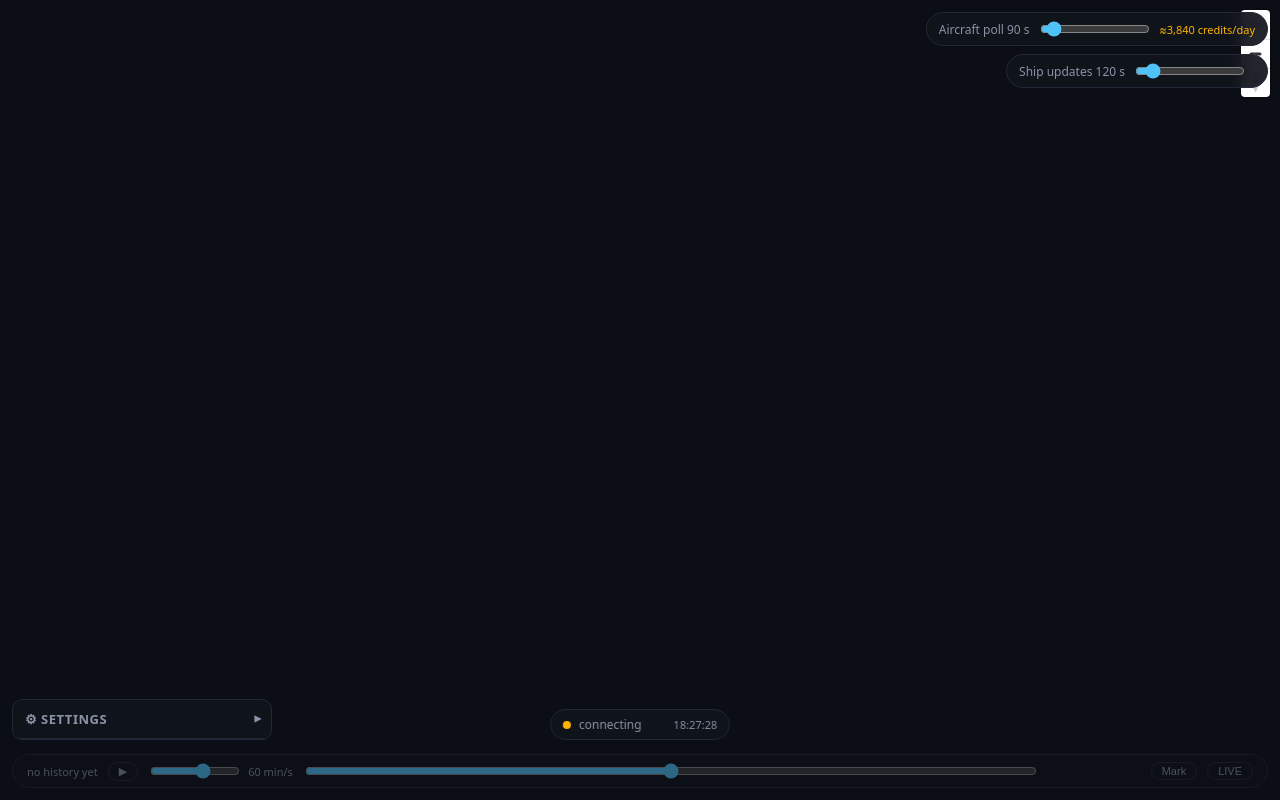
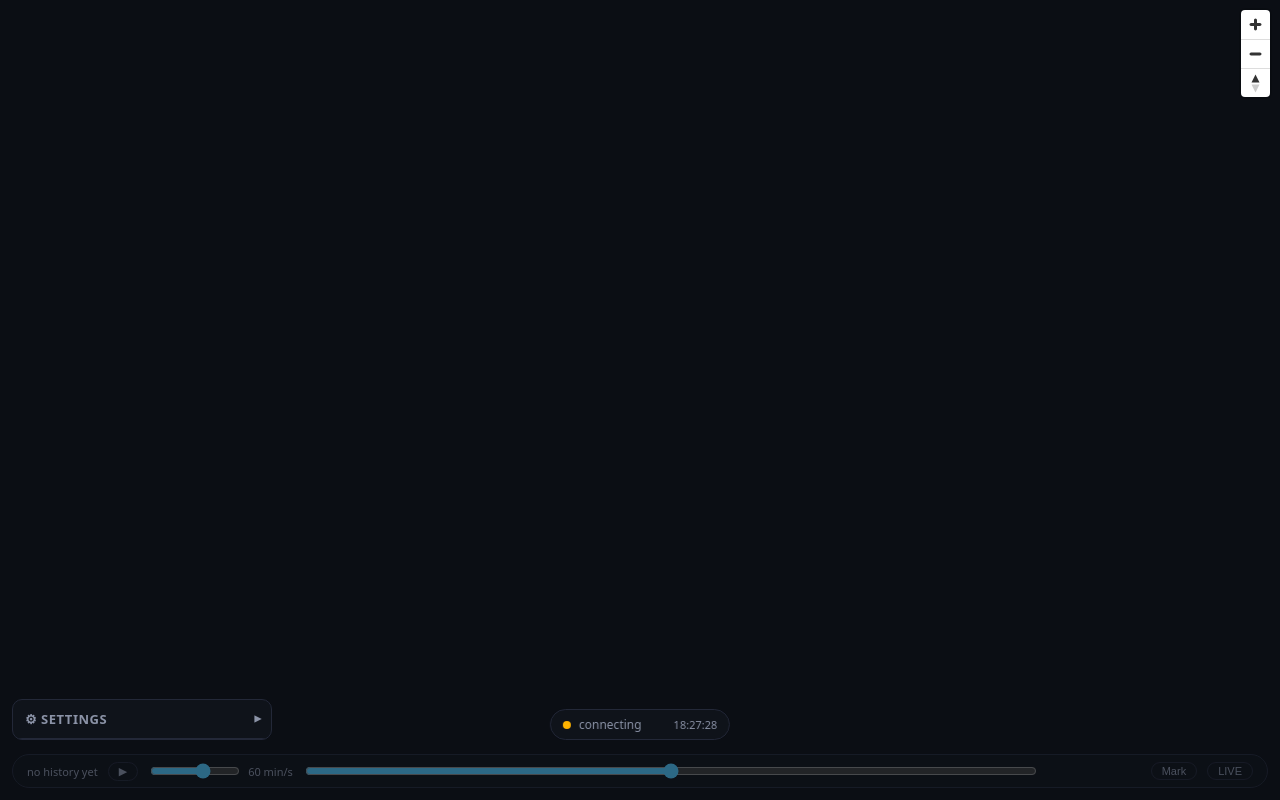
Before and after one commit to Zacheri/Transponder-Radar, a website built with Vite: page index.html in a window 1280 px wide. Shown: the top 800 px of the page. Built offline with nearby package versions, Linux system fonts and the light colour scheme; no server answers.

Commit message:
feat(ui): move feed-rate sliders into the settings drawer
The two .pollrate pills in the top-right corner move into the settings
drawer as native rows: createSettings gains a 'Feed rates' group (before
Timeline) exposed as SettingsApi.feedRates; createFeedRate now emits a
.settings-row (label + range + value, credits as a .settings-line for the
aircraft slider). Behavior unchanged: debounced send, setMs restore from
the status frame, bounds 30-900 s / 60-600 s, defaults 90 s / 120 s.
Pill CSS deleted (net negative); only the data-level credit colors remain.
The drawer is collapsed by default, so the sliders live one click inside
settings until opened (accepted trade). Browser-verified by the user per
repo convention.

```diff
--- a/src/main.ts
+++ b/src/main.ts
@@ -136,12 +136,7 @@ function onFrame(crafts: Craft[], t: number): void {
 const wsUrl = `${location.protocol === "https:" ? "wss" : "ws"}://${location.host}/ws`;
 
 let socket: RadarSocket | null = null;
-// One positioned container for both sliders: .pollrate pills stack vertically
-// (two absolutely-positioned pills at the same corner would overlap).
-const feedRates = document.createElement("div");
-feedRates.className = "pollrates";
-(document.getElementById("app") as HTMLElement).appendChild(feedRates);
-const pollRate = createFeedRate(feedRates, {
+const pollRate = createFeedRate(settingsUi.feedRates, {
   label: "Aircraft poll",
   ariaLabel: "Aircraft poll interval",
   minMs: 30000,
@@ -151,7 +146,7 @@ const pollRate = createFeedRate(feedRates, {
   creditsPerPoll: 4,
   send: (ms) => socket?.sendFeedRate("opensky", ms),
 });
-const shipRate = createFeedRate(feedRates, {
+const shipRate = createFeedRate(settingsUi.feedRates, {
   label: "Ship updates",
   ariaLabel: "Ship update interval",
   title: "The vessel stream is continuous; this is how often the map applies vessel updates.",
--- a/src/style.css
+++ b/src/style.css
@@ -299,45 +299,10 @@ body {
   font-variant-numeric: tabular-nums;
 }
 
-.pollrates {
-  position: absolute;
-  top: 12px;
-  right: 12px;
-  display: flex;
-  flex-direction: column;
-  align-items: flex-end;
-  gap: 8px;
-  z-index: 10;
-}
-.pollrate {
-  display: flex;
-  align-items: center;
-  gap: 8px;
-  padding: 6px 12px;
-  background: var(--panel);
-  border: 1px solid var(--border);
-  border-radius: 999px;
-  backdrop-filter: blur(8px);
-  font-size: 12px;
-}
-.pollrate-label {
-  color: var(--muted);
-  white-space: nowrap;
-}
-.pollrate input[type="range"] {
-  width: 110px;
-  accent-color: #4fc3f7;
-}
-.pollrate-credits {
-  color: var(--muted);
-  font-size: 11px;
-  white-space: nowrap;
-  font-variant-numeric: tabular-nums;
-}
-.pollrate-credits[data-level="warn"] {
+.settings-line[data-level="warn"] {
   color: #ffb300;
 }
-.pollrate-credits[data-level="danger"] {
+.settings-line[data-level="danger"] {
   color: #ef5350;
 }
 
--- a/src/ui/pollrate.ts
+++ b/src/ui/pollrate.ts
@@ -19,9 +19,9 @@ export function createFeedRate(
 ): { setMs: (ms: number) => void } {
   const { minMs, maxMs, stepMs, defaultMs, creditsPerPoll } = opts;
   const el = document.createElement("div");
-  el.className = "pollrate";
-  const label = document.createElement("span");
-  label.className = "pollrate-label";
+  el.className = "settings-row";
+  const label = document.createElement("label");
+  label.textContent = opts.label;
   if (opts.title) label.title = opts.title;
   const slider = document.createElement("input");
   slider.type = "range";
@@ -30,15 +30,21 @@ export function createFeedRate(
   slider.step = String(stepMs);
   slider.value = String(defaultMs);
   slider.setAttribute("aria-label", opts.ariaLabel);
-  const credits = document.createElement("span");
-  credits.className = "pollrate-credits";
-  el.append(label, slider, credits);
+  const value = document.createElement("span");
+  value.className = "settings-value";
+  let credits: HTMLElement | null = null;
+  if (creditsPerPoll != null) {
+    credits = document.createElement("div");
+    credits.className = "settings-line";
+  }
+  el.append(label, slider, value);
+  if (credits != null) el.appendChild(credits);
   root.appendChild(el);
 
   function render(ms: number): void {
     const s = ms / 1000;
-    label.textContent = `${opts.label} ${s % 1 ? s.toFixed(1) : s} s`;
-    if (creditsPerPoll == null) return;
+    value.textContent = `${s % 1 ? s.toFixed(1) : s} s`;
+    if (credits == null || creditsPerPoll == null) return;
     const c = Math.ceil(86400000 / ms) * creditsPerPoll;
     credits.textContent = `≈${c.toLocaleString()} credits/day`;
     credits.dataset.level = c >= DANGER_CREDITS_PER_DAY ? "danger" : c >= WARN_CREDITS_PER_DAY ? "warn" : "ok";
--- a/src/ui/settings.ts
+++ b/src/ui/settings.ts
@@ -16,7 +16,7 @@ export interface SettingsStats {
   pins: Pin[];
 }
 
-export interface SettingsApi { setStats: (s: SettingsStats) => void }
+export interface SettingsApi { setStats: (s: SettingsStats) => void; feedRates: HTMLElement }
 
 function formatPinRange(pin: Pin): string {
   const start = `${new Date(pin.from).toLocaleDateString([], DATE_OPTS)} ${new Date(pin.from).toLocaleTimeString([], HHMM)}`;
@@ -98,6 +98,13 @@ export function createSettings(
   pins.textContent = "(none)";
   group.appendChild(pins);
 
+  const feedGroup = document.createElement("div");
+  feedGroup.className = "settings-group";
+  const feedTitle = document.createElement("div");
+  feedTitle.className = "settings-group-title";
+  feedTitle.textContent = "Feed rates";
+  feedGroup.appendChild(feedTitle);
+  body.appendChild(feedGroup);
   body.appendChild(group);
   root.appendChild(el);
 
@@ -197,5 +204,5 @@ export function createSettings(
     renderPins(s.pins);
   }
 
-  return { setStats };
+  return { setStats, feedRates: feedGroup };
 }
```
